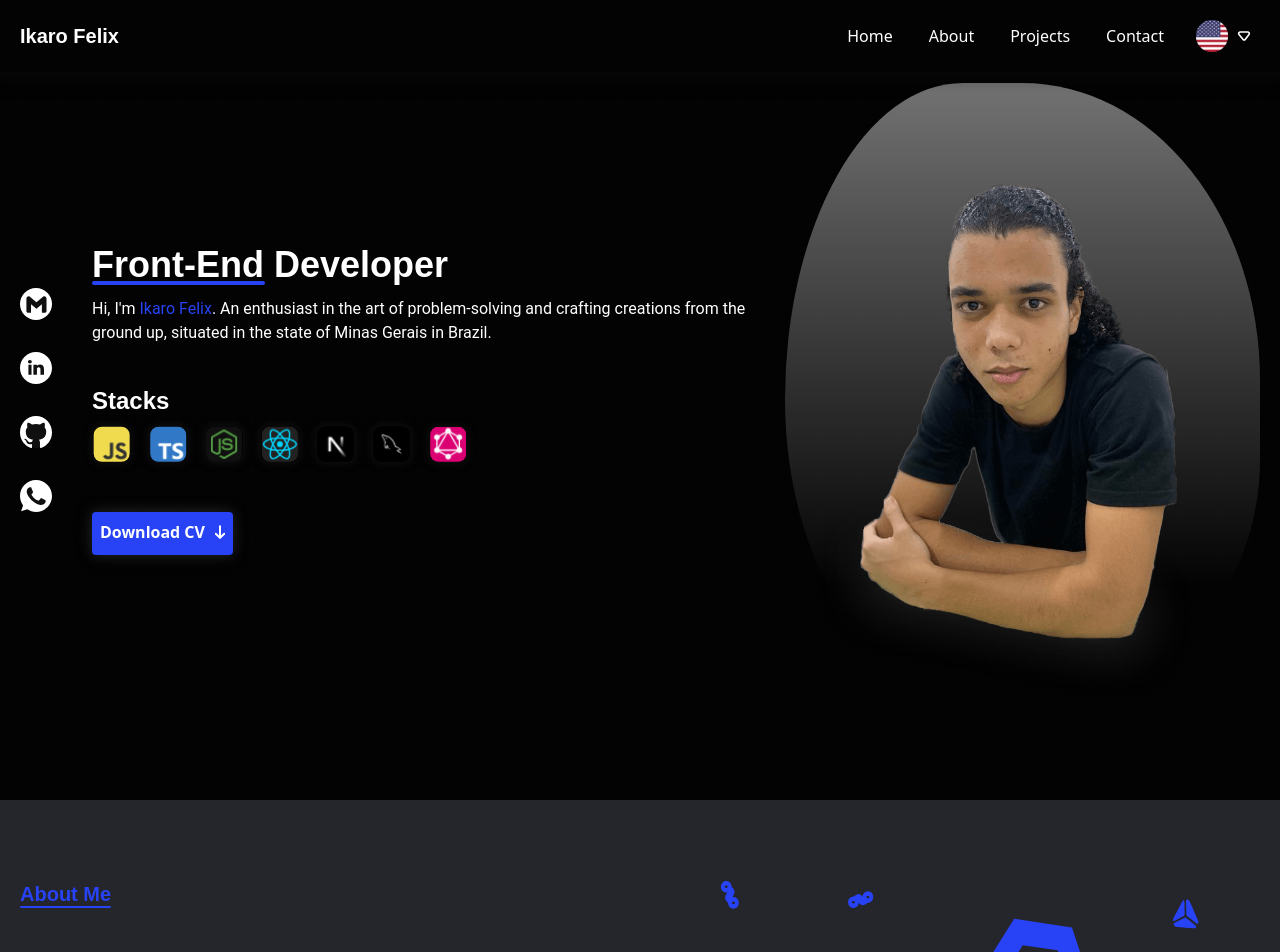
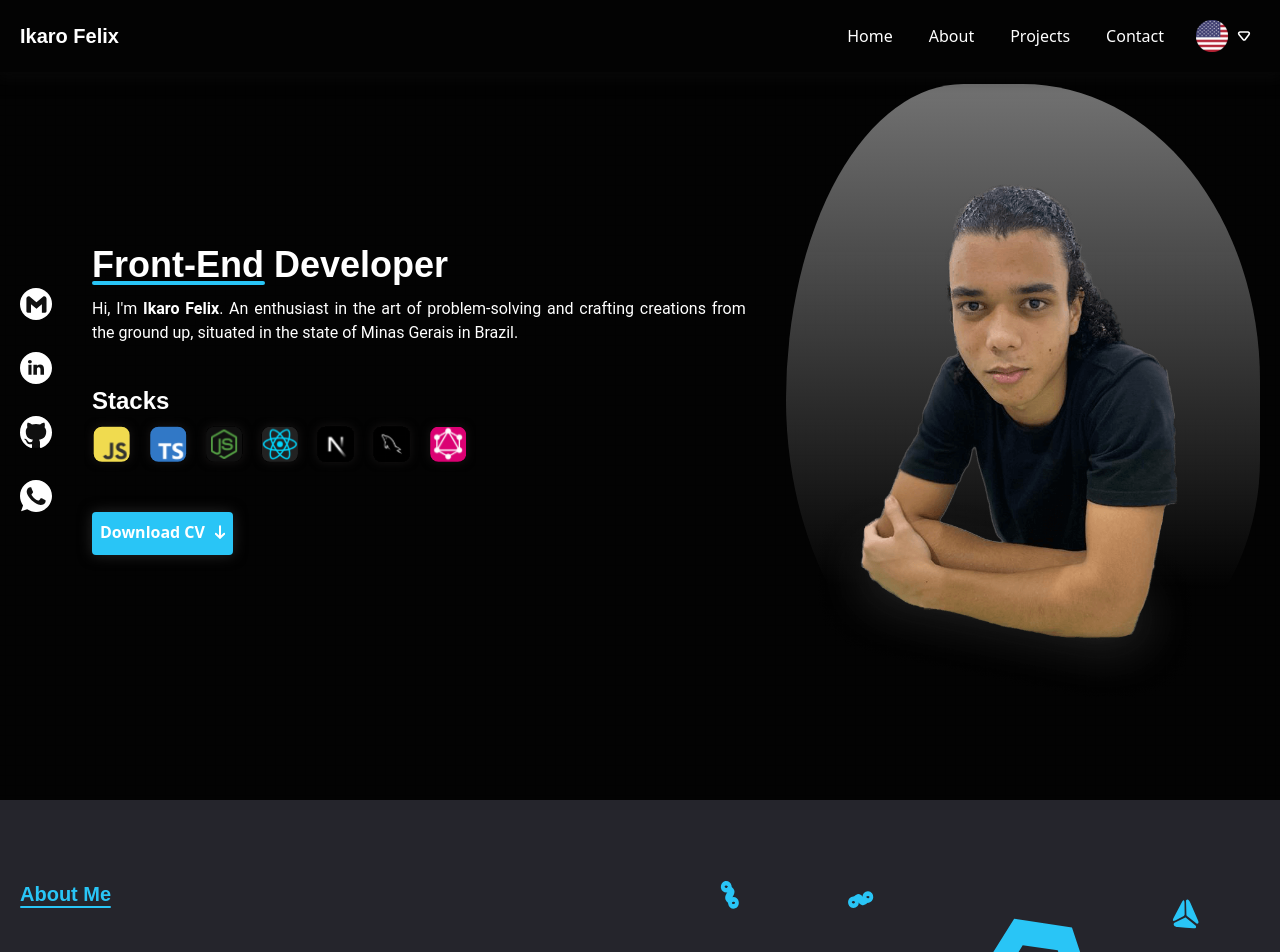
Before and after one commit to ikarofelix/Portfolio, a Next.js app: page /en in a window 1280 px wide. Shown: the top 952 px of the page. Built offline with nearby package versions, Linux system fonts and the light colour scheme.

Commit message:
styles: change blue color

```diff
--- a/components/hero-section.tsx
+++ b/components/hero-section.tsx
@@ -9,7 +9,7 @@ export const HeroSection: React.FC = () => {
   const pathName = usePathname();
   const isEnglish = () => (pathName === "/en" ? true : false);
   const heroDescription = t("hero.description", {
-    name: '<span class="text-blue_color">Ikaro Felix</span>',
+    name: '<strong class="text-white_color">Ikaro Felix</strong>',
   });
 
   return (
--- a/components/navbar.tsx
+++ b/components/navbar.tsx
@@ -66,7 +66,7 @@ export const NavBar: React.FC = () => {
   return (
     <header className="fixed z-10 font-cabin bg-dark_color shadow-navbar w-full h-fit">
       <div className="app_container mx-auto flex flex-wrap p-3 sm:p-5 flex-row">
-        <a className="hover:text-blue_color w-fit flex font-bold items-center sm:mb-0" href="">
+        <a className="w-fit flex font-bold items-center sm:mb-0" href="">
           <span className="sm:text-xl text-lg sm:block hidden">Ikaro Felix</span>
         </a>
         <nav className="ml-auto text-base">
@@ -92,10 +92,7 @@ export const NavBar: React.FC = () => {
               className="sm:hidden absolute right-0 top-0 bg-dark_color shadow-navbar rounded p-4 w-full"
             >
               <div>
-                <a
-                  className="hover:text-blue_color w-fit flex font-bold items-center sm:mb-0"
-                  href=""
-                >
+                <a className="w-fit flex font-bold items-center sm:mb-0" href="">
                   <span className="sm:text-xl text-lg">Ikaro Felix</span>
                 </a>
                 <div
--- a/styles/globals.css
+++ b/styles/globals.css
@@ -48,7 +48,7 @@
 }
 
 .section_title {
-  @apply 2xl:text-2xl md:text-xl text-lg font-semibold text-blue_color before:absolute before:content-[''] before:left-0 before:bg-blue_color before:h-0.5 before:w-full before:bottom-0 before:rounded;
+  @apply 2xl:text-2xl md:text-xl text-lg text-blue_color font-bold before:absolute before:content-[''] before:left-0 before:bg-blue_color before:h-0.5 before:w-full before:bottom-0 before:rounded;
 }
 
 .stack_image {
--- a/tailwind.config.ts
+++ b/tailwind.config.ts
@@ -14,11 +14,14 @@ module.exports = {
       colors: {
         dark_color: "#030303",
         lighter_color: "#25252c",
-        blue_color: "#2743F5",
+        blue_color: "#29C5F6",
+        // 2743F5
+        // 48BBDB
         white_color: "#FFFFFF",
         semi_white_color: "#D9D9D9",
         footer_background_color: "#1B1A1A",
       },
+
       boxShadow: {
         navbar: "0px 4px 14px 2px rgba(14, 14, 14, 0.5)",
         project: "0px 0px 14px 0px #272727",
```
Also changed, not shown: public/assets/icons/about-me-icon.svg.
